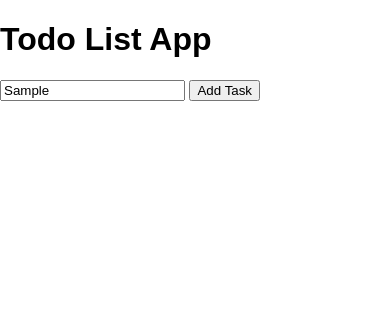
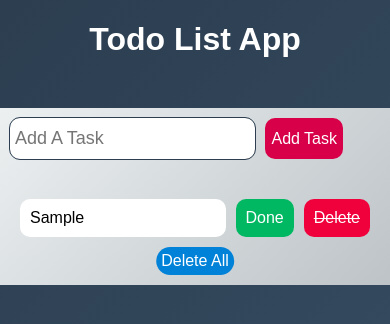
Before and after one commit to HichamIssoual/Todo-list, a plain HTML site: page index.html in a window 390 px wide. Both pictures are taken after typing "Sample" into the empty fields and a click on the button "Add Task". Drawn offline with Linux system fonts and the light colour scheme.

Commit message:
complete the app

```diff
--- a/index.html
+++ b/index.html
@@ -14,6 +14,7 @@
         <button id="add-task">Add Task</button>
       </div>
       <div class="tasks"></div>
+      <button class="delete-all">Delete All</button>
     </div>
     <script src="main.js"></script>
   </body>
--- a/main.js
+++ b/main.js
@@ -0,0 +1,116 @@
+// Hunt The Element
+let addTask = document.getElementById("add-task");
+let task = document.querySelector(".todo-app-container .create-todo input");
+let tasksContainer = document.querySelector(".tasks");
+let appContainer = document.querySelector(".todo-app-container");
+let isEmpty = 0;
+// Trigger The function of save Data
+// The Array
+let arrTask = [];
+let arrStatus = [];
+if (window.localStorage.getItem("task")) {
+  arrStatus = JSON.parse(window.localStorage.getItem("task"));
+}
+// create Function Add Task
+function addTheTask() {
+  if (task.value !== "") {
+    let newTask = {
+      id: Date.now(),
+      title: task.value,
+      status: false,
+    };
+    arrStatus.push(newTask);
+    window.localStorage.setItem("task", JSON.stringify(arrStatus));
+    let divTask = document.createElement("div");
+    divTask.classList.add("task-container");
+    let titleTask = document.createElement("span");
+    let deleteTask = document.createElement("span");
+    let complete = document.createElement("span");
+    deleteTask.innerText = "Delete";
+    deleteTask.className = "delete";
+    titleTask.dataset.id = newTask.id;
+    complete.innerText = "Done";
+    complete.className = "done";
+    titleTask.innerText = task.value;
+    arrTask.push(task.value);
+    divTask.append(titleTask);
+    divTask.append(complete);
+    divTask.append(deleteTask);
+    tasksContainer.append(divTask);
+    task.value = "";
+    task.focus();
+  }
+}
+addTask.onclick = addTheTask;
+document.addEventListener("click", function (e) {
+  if (e.target.className === "delete") {
+    e.target.parentElement.remove();
+    arrStatus.splice(
+      arrStatus.indexOf(e.target.previousElementSibling.textContent),
+      1
+    );
+    window.localStorage.setItem("task", JSON.stringify(arrStatus));
+    console.log(arrStatus);
+  }
+});
+document.addEventListener("click", function (e) {
+  if (e.target.className === "done") {
+    e.target.previousElementSibling.style.textDecoration = "line-through";
+    e.target.previousElementSibling.style.backgroundColor = "#00b862";
+    e.target.previousElementSibling.style.opacity = ".4";
+    let status = JSON.parse(localStorage.getItem("task"));
+    status.forEach((ele) => {
+      if (
+        ele.title == e.target.previousElementSibling.textContent &&
+        ele.id == e.target.previousElementSibling.dataset.id
+      ) {
+        ele.status = true;
+      }
+    });
+    localStorage.setItem("task", JSON.stringify(status));
+  }
+});
+saveData();
+function saveData() {
+  if (window.localStorage.getItem("task")) {
+    if (tasksContainer.innerHTML !== "") {
+      tasksContainer.innerHTML = "";
+    }
+    console.log(arrTask);
+    arrStatus.forEach((ele) => {
+      let divTask = document.createElement("div");
+      divTask.classList.add("task-container");
+      let titleTask = document.createElement("span");
+      let deleteTask = document.createElement("span");
+      let complete = document.createElement("span");
+      let status = JSON.parse(localStorage.getItem("task"));
+      deleteTask.innerText = "Delete";
+      deleteTask.className = "delete";
+      complete.innerText = "Done";
+      complete.className = "done";
+      titleTask.innerText = ele.title;
+      titleTask.dataset.id = ele.id;
+      status.forEach((ele) => {
+        if (ele.id == titleTask.dataset.id && ele.status === true) {
+          titleTask.style.textDecoration = "line-through";
+          titleTask.style.backgroundColor = "#00b862";
+          titleTask.style.opacity = ".4";
+        }
+      });
+      divTask.append(titleTask);
+      divTask.append(complete);
+      divTask.append(deleteTask);
+      tasksContainer.append(divTask);
+    });
+  }
+}
+// lets create feature to delete all
+function deleteAll() {
+  let deleteBtn = document.querySelector(".delete-all");
+  deleteBtn.onclick = () => {
+    tasksContainer.innerHTML = "";
+    arrStatus = [];
+    localStorage.clear();
+  };
+}
+deleteAll();
--- a/style.css
+++ b/style.css
@@ -4,4 +4,154 @@
 body {
   margin: 0px;
   font-family: Arial, Helvetica, sans-serif;
+  background-image: linear-gradient(135deg, #2c3e50, #34495e);
 }
+h1 {
+  text-align: center;
+  color: white;
+}
+.todo-app-container {
+  width: 800px;
+  margin: 50px auto;
+  background-image: linear-gradient(135deg, #ecf0f1, #bdc3c7);
+  padding: 10px;
+  border-radius: 10px;
+  position: relative;
+  -webkit-border-radius: 10px;
+  -moz-border-radius: 10px;
+  -ms-border-radius: 10px;
+  -o-border-radius: 10px;
+}
+.todo-app-container .create-todo {
+  width: 90%;
+  display: flex;
+  justify-content: space-between;
+  gap: 10px;
+  margin-bottom: 30px;
+}
+.todo-app-container .create-todo input {
+  padding: 10px 5px;
+  border: none;
+  background-color: #fff;
+  font-size: 18px;
+  flex: 1;
+  border-radius: 10px;
+  -webkit-border-radius: 10px;
+  -moz-border-radius: 10px;
+  -ms-border-radius: 10px;
+  -o-border-radius: 10px;
+}
+.todo-app-container .create-todo input:focus {
+  outline: 1px solid #2c3e50;
+}
+.todo-app-container .create-todo button {
+  background-color: #d80048;
+  color: white;
+  border: none;
+  font-size: 18px;
+  border-radius: 25px;
+  -webkit-border-radius: 25px;
+  -moz-border-radius: 25px;
+  -ms-border-radius: 25px;
+  -o-border-radius: 25px;
+  cursor: pointer;
+}
+.todo-app-container .create-todo button:hover {
+  background-color: #ff1563;
+}
+.task-container {
+  display: flex;
+  justify-content: space-between;
+  align-items: center;
+  padding: 10px;
+  gap: 10px;
+}
+.task-container span:first-child {
+  flex: 1;
+  display: inline-block;
+  padding: 10px;
+  word-break: break-word;
+  background-color: #fff;
+  border-radius: 10px;
+  -webkit-border-radius: 10px;
+  -moz-border-radius: 10px;
+  -ms-border-radius: 10px;
+  -o-border-radius: 10px;
+}
+.task-container span ~ span,
+.task-container span:last-child {
+  display: inline-block;
+  padding: 10px;
+  border-radius: 10px;
+  color: white;
+  -webkit-border-radius: 10px;
+  -moz-border-radius: 10px;
+  -ms-border-radius: 10px;
+  -o-border-radius: 10px;
+  cursor: pointer;
+}
+.task-container span ~ span {
+  background-color: #00b862;
+}
+.task-container span:last-child {
+  background-color: #f0013c;
+  text-decoration: line-through;
+}
+.delete-all {
+  background-color: #0082d8;
+  color: white;
+  border: none;
+  font-size: 16px;
+  padding: 5px;
+  position: relative;
+  left: 50%;
+  transform: translateX(-50%);
+  border-radius: 25px;
+  -webkit-border-radius: 25px;
+  -moz-border-radius: 25px;
+  -ms-border-radius: 25px;
+  -o-border-radius: 25px;
+  cursor: pointer;
+  -webkit-transform: translateX(-50%);
+  -moz-transform: translateX(-50%);
+  -ms-transform: translateX(-50%);
+  -o-transform: translateX(-50%);
+}
+.todo-app-container .create-todo button:hover {
+  background-color: #0e8aff;
+}
+
+@media (min-width: 0px) and (max-width: 800px) {
+  .todo-app-container {
+    width: 100%;
+    border-radius: 0px;
+    -webkit-border-radius: 0px;
+    -moz-border-radius: 0px;
+    -ms-border-radius: 0px;
+    -o-border-radius: 0px;
+  }
+  .todo-app-container .create-todo button {
+    font-size: 16px;
+    border-radius: 10px;
+    -webkit-border-radius: 10px;
+    -moz-border-radius: 10px;
+    -ms-border-radius: 10px;
+    -o-border-radius: 10px;
+  }
+}
+
+@media (min-width: 0px) and (max-width: 375px) {
+  .todo-app-container .create-todo {
+    width: 100%;
+    flex-direction: column;
+    justify-content: center;
+    align-items: center;
+  }
+  .todo-app-container .create-todo input {
+    width: 100%;
+  }
+  .todo-app-container .create-todo button {
+    width: 50%;
+    padding: 15px;
+  }
+}
```
Also changed, not shown: 1 other file.
